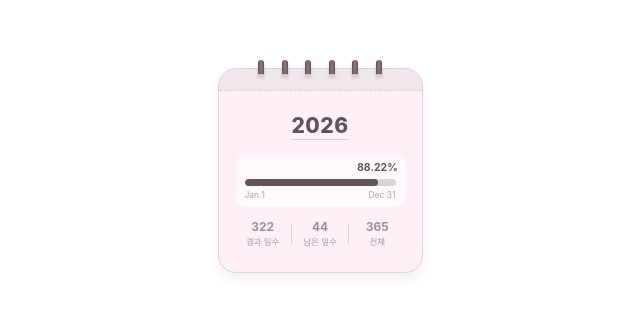
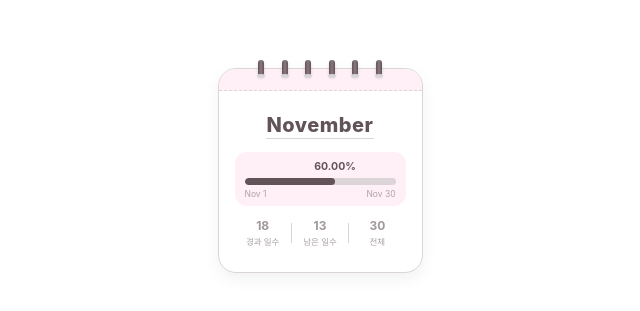
Before and after one commit to qhgus8203/month-progress-wiget, a plain HTML site: page index.html in a window 1280 px wide. Shown: the part 235-546 px from the top of the page, without its empty margins (320-960 px from the left). Drawn offline with Linux system fonts and the light colour scheme.

Commit message:
Add files via upload

```diff
--- a/index.html
+++ b/index.html
@@ -3,7 +3,7 @@
 <head>
     <meta charset="UTF-8">
     <meta name="viewport" content="width=device-width, initial-scale=1.0">
-    <title>Year Progress Calendar</title>
+    <title>Month Progress Calendar</title>
     <style>
         * {
             box-sizing: border-box;
@@ -61,11 +61,11 @@
             margin-top: -2px;
         }
 
-        /* 콤팩트 정사각형 달력 본체 */
+        /* 콤팩트 정사각형 달력 본체 (화이트 배경으로 반전) */
         .widget-card {
             width: 205px;
             height: 205px;
-            background-color: #FFF0F7;
+            background-color: #FFFFFF;
             border: 1px solid #DBD5D7;
             border-radius: 18px;
             overflow: hidden;
@@ -74,16 +74,16 @@
             box-shadow: 0 6px 14px rgba(97, 83, 87, 0.08);
         }
 
-        /* 달력 상단 헤더 바 (제본 영역) */
+        /* 달력 상단 헤더 바 (제본 영역 - 은은한 핑크 톤) */
         .calendar-top-bar {
             width: 100%;
             height: 22px;
             flex-shrink: 0;
-            background-color: rgba(219, 213, 215, 0.38);
+            background-color: #FFF0F7;
             border-bottom: 1px dashed #DBD5D7;
         }
 
-        /* 본문 영역: 내부 콘텐츠 전체를 수직/수평 정중앙에 균형 있게 배치 */
+        /* 본문 영역 */
         .calendar-body {
             width: 100%;
             flex: 1;
@@ -95,25 +95,25 @@
             gap: 13px;
         }
 
-        /* 연도 + 밑줄 */
-        .year-wrapper {
+        /* 월 표시 + 밑줄 */
+        .month-wrapper {
             padding-bottom: 3px;
             border-bottom: 1px solid #DBD5D7;
             display: inline-block;
         }
 
-        .year-title {
-            font-size: 21px;
+        .month-title {
+            font-size: 20px;
             font-weight: 800;
             color: #615357;
             letter-spacing: 0.5px;
             line-height: 1;
         }
 
-        /* 그래프 영역 (하얀 배경 네모 박스) */
+        /* 그래프 영역 (연핑크 배경 네모 박스로 반전) */
         .progress-box {
             width: 100%;
-            background-color: rgba(255, 255, 255, 0.65);
+            background-color: #FFF0F7;
             border-radius: 12px;
             padding: 8px 10px 7px;
             display: flex;
@@ -179,7 +179,6 @@
             flex: 1;
         }
 
-        /* 숫자 크기 축소 및 한글 라벨과 동일한 은은한 톤 적용 */
         .stat-number {
             font-size: 12px;
             font-weight: 700;
@@ -221,14 +220,14 @@
             <!-- 상단 달력 헤더 바 & 절취선 -->
             <div class="calendar-top-bar"></div>
 
-            <!-- 본문: 전체 요소가 카드 내부 중앙에 균형 있게 배치됨 -->
+            <!-- 본문 -->
             <div class="calendar-body">
-                <!-- 연도 + 밑줄 -->
-                <div class="year-wrapper">
-                    <div class="year-title" id="yearText">2026</div>
+                <!-- 해당 월 + 밑줄 -->
+                <div class="month-wrapper">
+                    <div class="month-title" id="monthText">November</div>
                 </div>
 
-                <!-- 하얀색 박스로 감싼 그래프 영역 -->
+                <!-- 연핑크 박스로 감싼 그래프 영역 -->
                 <div class="progress-box">
                     <div class="percent-track">
                         <span class="percent-badge" id="percentText">0.00%</span>
@@ -237,8 +236,8 @@
                         <div class="progress-bar-fill" id="progressFill"></div>
                     </div>
                     <div class="date-range">
-                        <span>Jan 1</span>
-                        <span>Dec 31</span>
+                        <span id="startDateText">Nov 1</span>
+                        <span id="endDateText">Nov 30</span>
                     </div>
                 </div>
 
@@ -255,7 +254,7 @@
                     </div>
                     <div class="divider"></div>
                     <div class="stat-item">
-                        <span class="stat-number" id="totalDays">365</span>
+                        <span class="stat-number" id="totalDays">30</span>
                         <span class="stat-desc">전체</span>
                     </div>
                 </div>
@@ -264,24 +263,33 @@
     </div>
 
     <script>
-        function updateYearProgress() {
+        function updateMonthProgress() {
             const now = new Date();
             const year = now.getFullYear();
+            const month = now.getMonth(); // 0 ~ 11
 
-            const isLeapYear = (year % 4 === 0 && year % 100 !== 0) || (year % 400 === 0);
-            const totalDays = isLeapYear ? 366 : 365;
+            const monthNamesFull = [
+                "January", "February", "March", "April", "May", "June",
+                "July", "August", "September", "October", "November", "December"
+            ];
+            const monthNamesShort = [
+                "Jan", "Feb", "Mar", "Apr", "May", "Jun",
+                "Jul", "Aug", "Sep", "Oct", "Nov", "Dec"
+            ];
 
-            const today = new Date(year, now.getMonth(), now.getDate());
-            const start = new Date(year, 0, 1);
-
-            const passedDays = Math.floor((today - start) / (1000 * 60 * 60 * 24)) + 1;
+            // 해당 월의 마지막 날짜(전체 일수) 자동 계산 (윤년 2월 29일 포함)
+            const totalDays = new Date(year, month + 1, 0).getDate();
+            const passedDays = now.getDate();
             const leftDays = totalDays - passedDays + 1;
 
             const rawPercent = (passedDays / totalDays) * 100;
             const percent = rawPercent.toFixed(2);
 
             const percentEl = document.getElementById('percentText');
-            document.getElementById('yearText').textContent = year;
+            document.getElementById('monthText').textContent = monthNamesFull[month];
+            document.getElementById('startDateText').textContent = monthNamesShort[month] + ' 1';
+            document.getElementById('endDateText').textContent = monthNamesShort[month] + ' ' + totalDays;
+
             percentEl.textContent = percent + '%';
             document.getElementById('progressFill').style.width = percent + '%';
 
@@ -293,7 +301,7 @@
             document.getElementById('totalDays').textContent = totalDays;
         }
 
-        updateYearProgress();
+        updateMonthProgress();
     </script>
 </body>
 </html>
```
